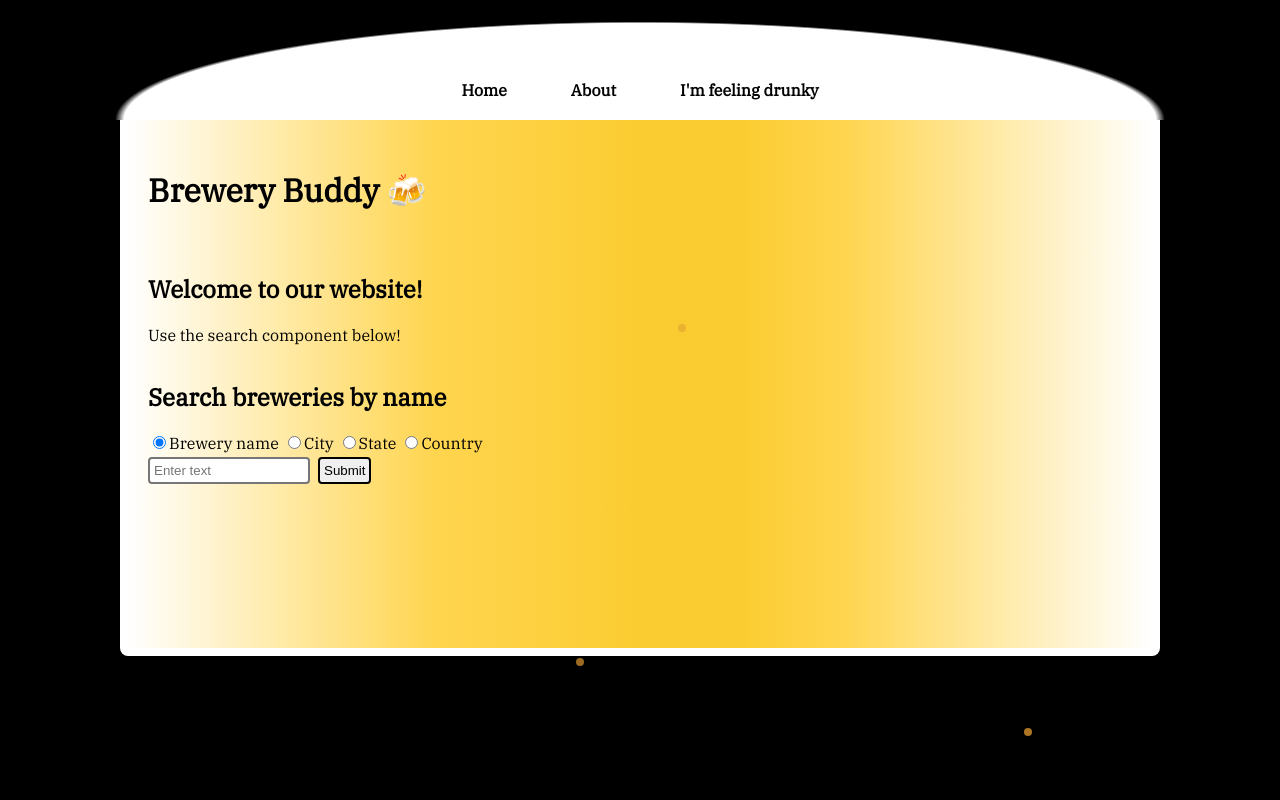
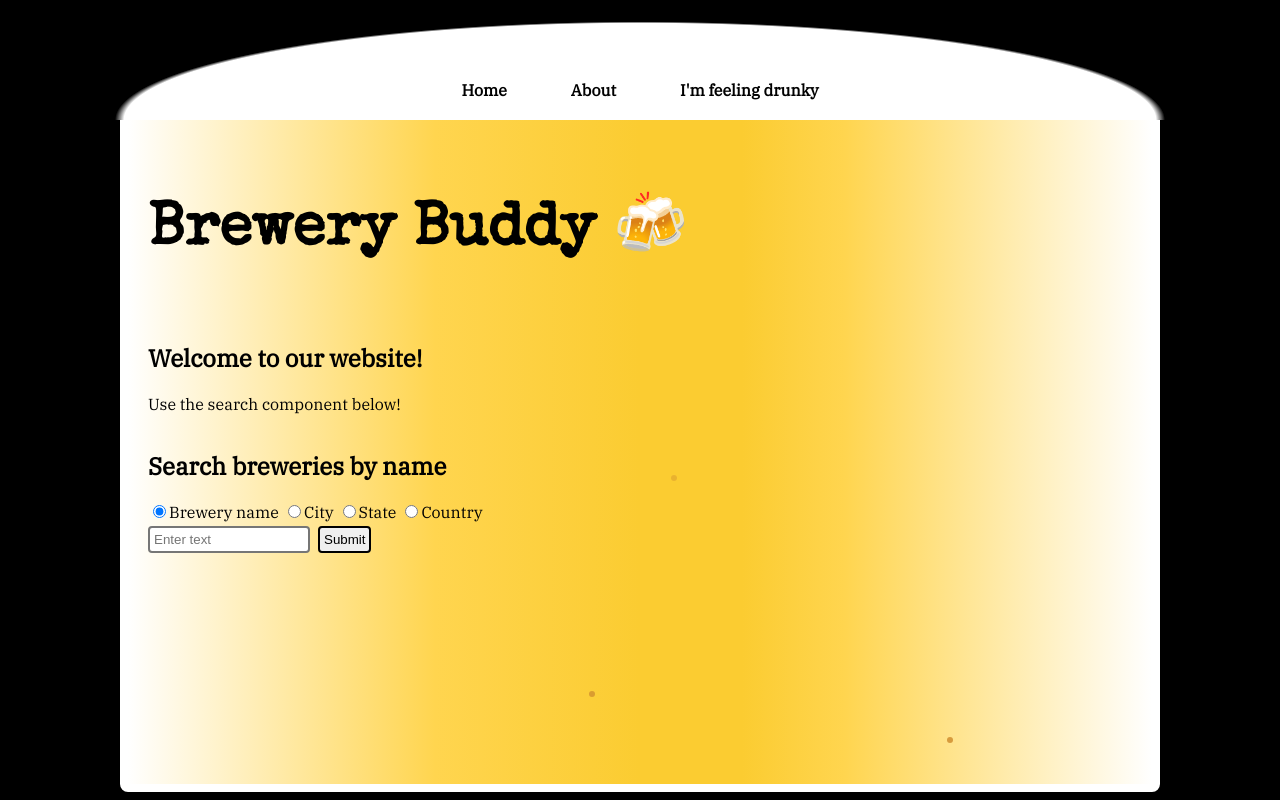
Before and after one commit to jordbort/project-2-brewery-app, a React (Create React App) app: page / in a window 1280 px wide. Built offline with nearby package versions, Linux system fonts and the light colour scheme.

Commit message:
Clickability was unstuck, then it got stuck again

```diff
--- a/src/App.css
+++ b/src/App.css
@@ -11,25 +11,38 @@ body {
     /* margin: 0; */
     /* padding: 0; */
 }
-
+/* .brewery-buddy {
+    position: relative;
+} */
+.logo {
+    font-family: 'Special Elite', cursive;
+    font-size: 60px;
+    /* padding: 0; */
+    /* margin: 0; */
+}
 .App-container {
     /* background-color: black; */
+    position: absolute;
+    left: 0;
+    right: 0;
     display: flex;
     flex-direction: column;
     align-items: center;
     height: 100%;
-    z-index: 2;
+    z-index: 0;
 }
 .beer-glass {
+    position: relative;
     background-image: linear-gradient(to right, white, #ffd54f 30%, #fbcc31 50%, #fbcc31 60%, #ffd54f 70%,white);
     display: flex;
     flex-flow: column;
     width: 80%;
     margin: 0;
     padding: 0;
-    min-height: 80vh;
+    min-height: 97vh;
     border: 8px solid white;
     border-radius: 8px;
+    overflow: hidden;
     /* position: relative; */
 }
 .header-div {
@@ -58,6 +71,7 @@ body {
     left: 0;
     right: 0;
     text-align: center;
+    z-index: 1;
 }
 .nav p {
     /* border: 1px solid red; */
@@ -70,36 +84,49 @@ body {
     text-decoration: none;
 }
 .inner-bubbles {
+    /* position: relative; */
+    /* bottom: 0; */
+    /* height: 100vh; */
+    /* width: 100%; */
+    /* border-radius: 50%; */
+    /* background: #cf8d2e; */
+    /* border: 1px red solid; */
+    /* z-index: 1; */
     position: absolute;
-    bottom: 0;
-    height: 8px;
-    width: 8px;
+    width: 6px;
+    height: 6px;
     border-radius: 50%;
     background: #cf8d2e;
 }
 .inner-bubble-1 {
     left: 50%;
+    right: 50%;
     animation: inner-bubble-up 1.5s linear 2.9s forwards infinite;
 }
 .inner-bubble-2 {
     left: 45%;
+    right: 45%;
     animation: inner-bubble-up 2.5s linear 2.7s forwards infinite;
 }
 .inner-bubble-3 {
     left: 47%;
+    right: 47%;
     animation: inner-bubble-up 1.5s linear 2.5s forwards infinite;
 }
 .inner-bubble-4 {
     left: 53%;
+    right: 53%;
     animation: inner-bubble-up 2s linear 2.7s forwards infinite;
 }
 .inner-bubble-5 {
     left: 23%;
+    right: 23%;
     -webkit-animation: inner-bubble-up 1.5s linear 2.8s forwards infinite;
     animation: inner-bubble-up 1.5s linear 2.8s forwards infinite;
 }
 .inner-bubble-6 {
     left: 80%;
+    right: 80%;
     animation: inner-bubble-up 1.5s linear 3.9s forwards infinite;
 }
 @keyframes inner-bubble-up {
@@ -111,7 +138,7 @@ body {
         opacity: 0.0;
     }
     100% {
-        bottom: 150%;
+        bottom: 100%;
         opacity: 0.0;
     }
 }
--- a/src/App.js
+++ b/src/App.js
@@ -17,12 +17,12 @@ import Brewery from './pages/Brewery'
 function App() {
     library.add(faMapLocationDot, faBeerMugEmpty, faGear)
     return (
-        <>
+        <div className='brewery-buddy'>
             <Nav />
             <div className="App-container">
                 <div className="beer-glass">
                     <div className="header-div">
-                        <h1>Brewery Buddy 🍻</h1>
+                        <h1 className='logo'>Brewery Buddy 🍻</h1>
                     </div>
                     <Routes>
                         <Route path='*' element={ <Home /> } />
@@ -37,7 +37,7 @@ function App() {
                     <div className="inner-bubbles inner-bubble-6"></div>
                 </div>
             </div>
-        </>
+        </div>
     )
 }
 
```
